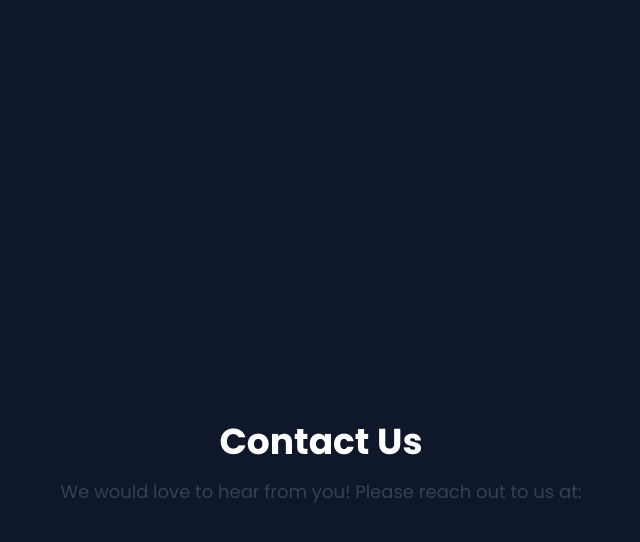
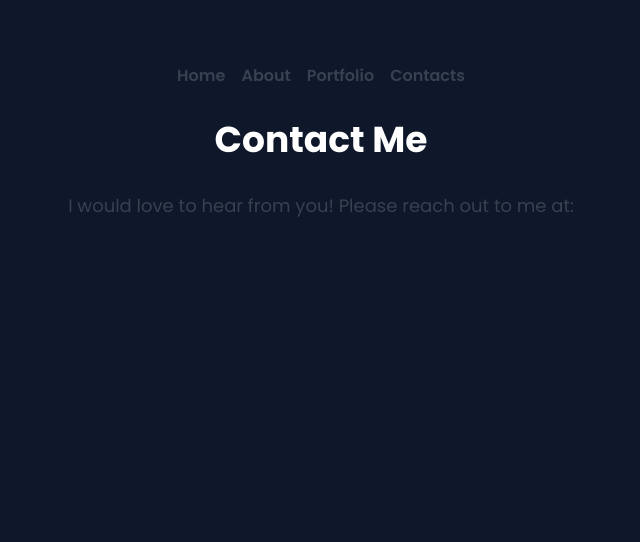
Before and after one commit to elaine-mern-dev/elaine-portfolio, a React (Vite) app: page /contacts in a window 1280 px wide. Shown: the top 542 px of the page, without its empty margins (319-959 px from the left). Built offline with nearby package versions, Linux system fonts and the light colour scheme.

Commit message:
feat: update Contact page layout and add Nav component

```diff
--- a/src/pages/Contact.tsx
+++ b/src/pages/Contact.tsx
@@ -1,10 +1,13 @@
+import { Nav } from "../shared/layout";
+
 //src/pages/Contact.tsx
 const Contact:React.FC = () => {
     return (
-        <div className="flex flex-col items-center justify-center h-screen">
-            <h1 className="text-4xl font-bold mb-4">Contact Us</h1>
+        <div className="flex flex-col items-center justify-center px-4 max-w-3xl mx-auto">
+        <Nav />
+            <h1 className="text-4xl font-bold my-8">Contact Me</h1>
             <p className="text-lg text-gray-700">
-                We would love to hear from you! Please reach out to us at:
+               I would love to hear from you! Please reach out to me at:
             </p>
             </div>
 
```
